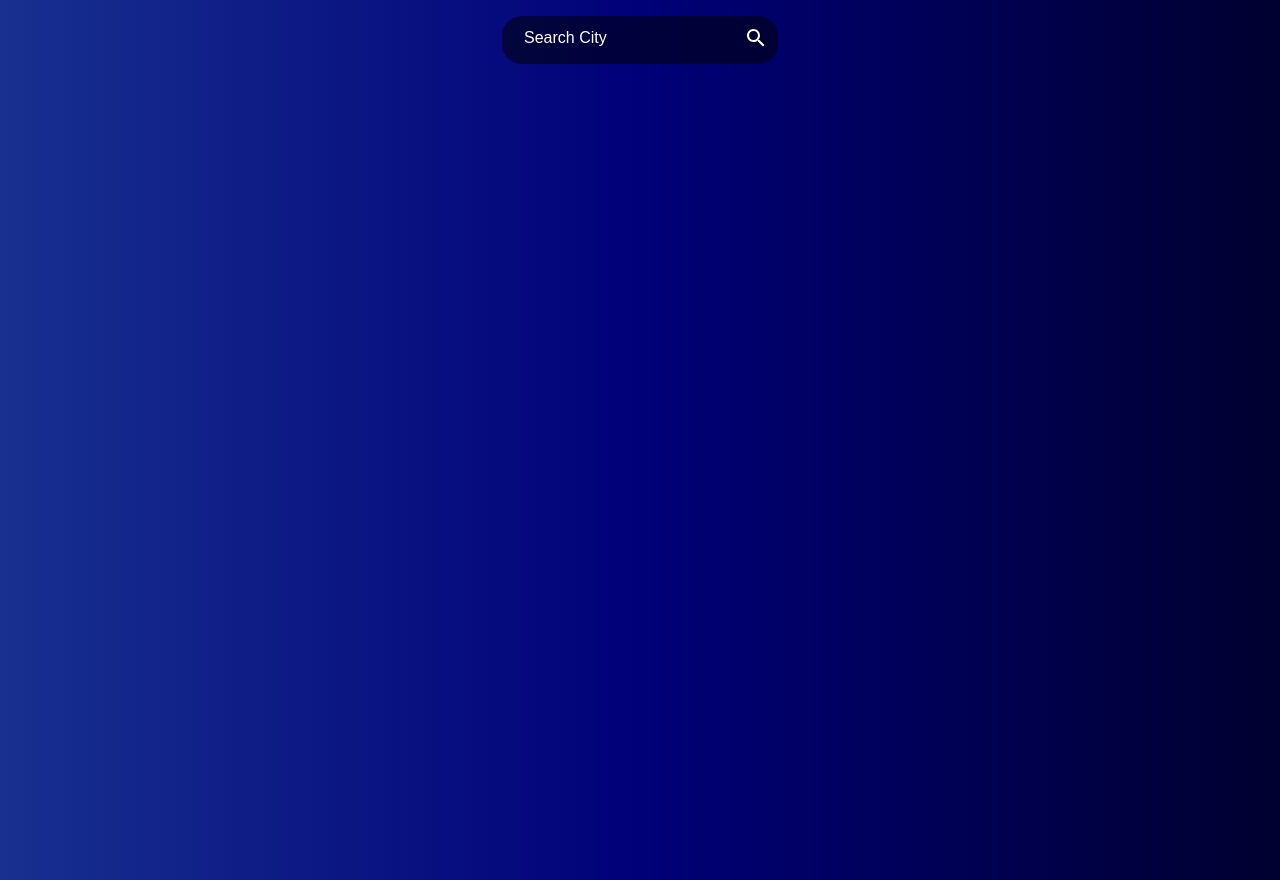
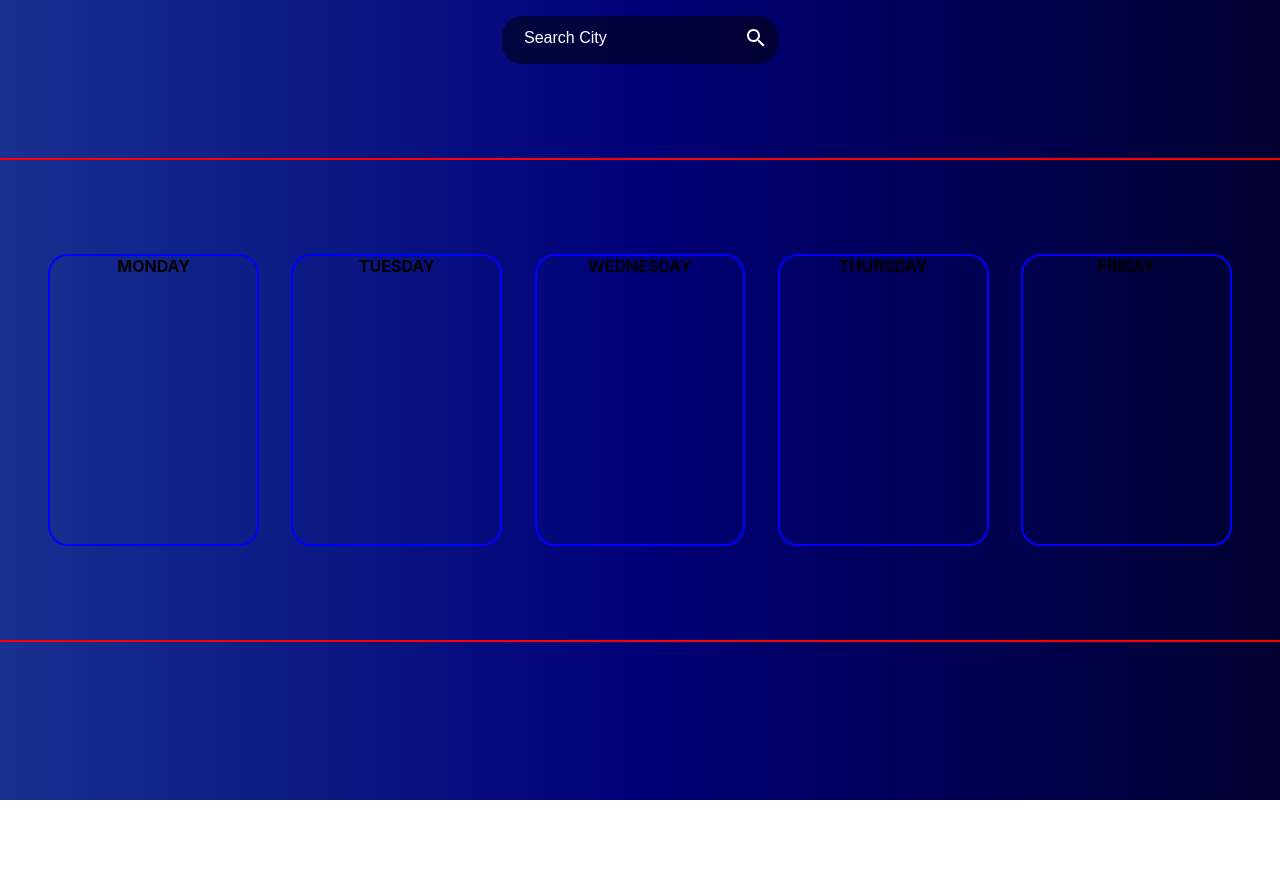
Before and after one commit to sdaniel1995/Weather-App, a React (Create React App) app: page / in a window 1280 px wide. After the commit the page ends 800 px from the top, so only its background shows below. Built offline with nearby package versions, Linux system fonts and the light colour scheme; no server answers.

Commit message:
Made Forecast and Day component

```diff
--- a/src/App.tsx
+++ b/src/App.tsx
@@ -1,7 +1,7 @@
 import React from 'react';
 import Header from './components/Header';
+import './css/App.css';
 import Forecast from './components/Forecast';
-import './css/App.css';
 
 const App = () => {
   return (
--- /dev/null
+++ b/src/components/Day.tsx
@@ -0,0 +1,14 @@
+import React from 'react';
+import '../css/Days.css';
+
+const Day = ({day, weather}: any) => {
+    return (
+        <div className="days">
+            <div className="dayName">{day}</div>
+            <div className="weatherIcon"></div>
+            <div className="temp">{weather && weather.current.temp}</div>
+        </div>
+    );
+};
+
+export default Day;
--- a/src/components/Days.tsx
+++ /dev/null
@@ -1,24 +0,0 @@
-import '../css/Days.css';
-import { convertToCelsius, convertToFarenheit } from '../components/WeeklyForecast';
-import * as WeatherIcons from 'weather-icons-react';
-
-
-const Days = ({data, icon, day}: any) => {
-    return (
-        <div className="days">
-            <div className="days-main">
-                <span>
-                    {convertToFarenheit(data.temp.max)}
-                    <WeatherIcons.WiFahrenheit size={30}/>
-                </span>
-                <span>
-                    {convertToCelsius(data.temp.max)}
-                    <WeatherIcons.WiCelsius size={30}/>
-                </span>
-            </div>
-            <div className="icon"><img id="weatherIcon" src={icon} alt="Weather Icon"/></div>
-        </div>
-    )
-}
-
-export default Days
--- a/src/components/Forecast.tsx
+++ b/src/components/Forecast.tsx
@@ -1,29 +1,21 @@
+import React from 'react';
+import Day from './Day';
+import '../css/Forecast.css';
 import { useSelector } from 'react-redux';
 import { RootState } from '../services/reducers/reducers';
-import WeeklyForecast from './WeeklyForecast';
-import '../css/Forecast.css'
-
 
 const Forecast = () => {
     const weatherData = useSelector((state: RootState) => {
         return state.weatherData;
     });
 
-    console.log(weatherData);
-
-    const weekDays: Array<string> = [
-        "Sunday",
-        "Monday",
-        "Tuesday",
-        "Wednesday",
-        "Thursday",
-        "Friday",
-        "Saturday"
-    ];
-
     return (
-        <div className="forecast">
-            {weatherData && <WeeklyForecast data={weatherData} days={weekDays} icon={"http://openweathermap.org/img/wn/" + weatherData.current.weather[0].icon + ".png"}/>}
+        <div className='forecast'>
+            <Day day="Monday" weather={weatherData}/>
+            <Day day="Tuesday" weather={weatherData}/>
+            <Day day="Wednesday" weather={weatherData}/>
+            <Day day="Thursday" weather={weatherData}/>
+            <Day day="Friday" weather={weatherData} />
         </div>
     );
 };
--- a/src/components/Header.tsx
+++ b/src/components/Header.tsx
@@ -1,4 +1,4 @@
-import  { useState, useEffect } from 'react';
+import  { useState } from 'react';
 import { getWeather } from '../services/actions/GetWeather';
 import SearchIcon from '@material-ui/icons/Search';
 import { useDispatch } from 'react-redux';
@@ -11,15 +11,16 @@ const Header = () => {
     let lattitude: string = "";
     let longitude: string = "";
 
-    useEffect(() => {getDefaultWeather()}, []);
+    //icon={"http://openweathermap.org/img/wn/" + weatherData.current.weather[0].icon + ".png"}
 
-    async function getDefaultWeather() {
+    (async() => {
             const coordinates = await axios.get("https://api.openweathermap.org/data/2.5/weather?q=Lexington&appid=af5bb8137fc355729a0a65a1f7a87d12");
             lattitude = coordinates.data.coord.lat;
             longitude = coordinates.data.coord.lon;
             const weather = await axios.get("https://api.openweathermap.org/data/2.5/onecall?lat=" + lattitude + "&lon=" + longitude + "&exclude=hourly&appid=af5bb8137fc355729a0a65a1f7a87d12");
+            console.log(weather.data);
             dispatch(getWeather(weather.data));
-    }
+    })();
 
     async function getWeatherData() {
         const coordinates = await axios.get("https://api.openweathermap.org/data/2.5/weather?q=" + city + "&appid=af5bb8137fc355729a0a65a1f7a87d12");
--- a/src/components/WeeklyForecast.tsx
+++ /dev/null
@@ -1,29 +0,0 @@
-import '../css/WeeklyForecast.css';
-import Days from './Days';
-
-export function convertToFarenheit(input: number) {
-    return(((input - 273.15) * (9/5) + 32).toFixed(2));
-}
-
-export function convertToCelsius(input: number) {
-    return((input - 273.15).toFixed(2));
-}
-
-const WeeklyForecast = ({title, data, days, icon}: any) => {
-
-    return (
-        <div className="weeklyForecast">
-            <div className="weeklyForecast-main">
-                <Days data={data.daily[0]} icon={"http://openweathermap.org/img/wn/" + data.daily[0].weather[0].icon + ".png"}/>
-                <Days data={data.daily[1]} icon={"http://openweathermap.org/img/wn/" + data.daily[1].weather[0].icon + ".png"}/>
-                <Days data={data.daily[2]} icon={"http://openweathermap.org/img/wn/" + data.daily[2].weather[0].icon + ".png"}/>
-                <Days data={data.daily[3]} icon={"http://openweathermap.org/img/wn/" + data.daily[3].weather[0].icon + ".png"}/>
-                <Days data={data.daily[4]} icon={"http://openweathermap.org/img/wn/" + data.daily[4].weather[0].icon + ".png"}/>
-                <Days data={data.daily[5]} icon={"http://openweathermap.org/img/wn/" + data.daily[5].weather[0].icon + ".png"}/>
-                <Days data={data.daily[6]} icon={"http://openweathermap.org/img/wn/" + data.daily[6].weather[0].icon + ".png"}/>
-            </div>
-        </div>
-    );
-};
-
-export default WeeklyForecast;
--- a/src/css/Days.css
+++ b/src/css/Days.css
@@ -1,8 +1,10 @@
 .days {
-    display: inline-block;
+    border: 2px solid blue;
+    border-radius: 20px;
+    width: 17%;
+    height: 60%;
 }
 
-.days-main {
-    display: flex;
-    flex-direction: column;
+.days:hover {
+    transform: scale(1.1, 1.1);
 }
--- a/src/css/Forecast.css
+++ b/src/css/Forecast.css
@@ -1,9 +1,14 @@
-.forecast {
-    width: 100%;
-    height: 100%;
+.forecast{
+    display: flex;
+    border: 2px solid red;
+    position: absolute;
+    align-items: center;
+    justify-content: space-around;
+    top: 50%;
+    left: 50%;
+    transform: translate(-50%,-50%);
+    height: 60%;
+    width: 95%;
+    padding-left: 40px;
+    padding-right: 40px;
 }
-
-.sea-daily-report {
-    display: flex;
-    justify-content: space-evenly;
-}
--- a/src/css/Header.css
+++ b/src/css/Header.css
@@ -23,10 +23,6 @@
     margin-left: 5px;
 }
 
-.searchBar-searchIcon:hover {
-    transform: scale(1.2, 1.2);
-}
-
 .searchBar > input {
     height: 80%;
     width: 85%;
--- a/src/css/WeeklyForecast.css
+++ /dev/null
@@ -1,15 +0,0 @@
-.weeklyForecast {
-    background: var(--background);
-    border-radius: var(--border-radius);
-    margin: 60px auto 0 auto;
-    color: white;
-    width: 80%;
-    height: 30%;
-    overflow-x: auto;
-    white-space: nowrap;
-}
-
-.weeklyForecast-main {
-    display: inline-block;
-    margin-top: 30px;
-}
```
